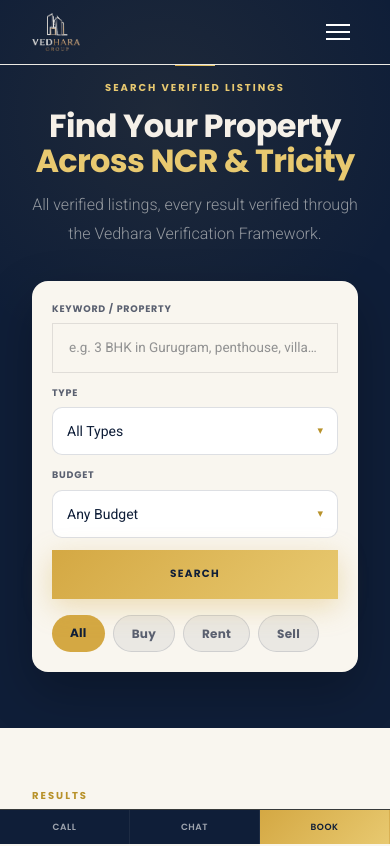
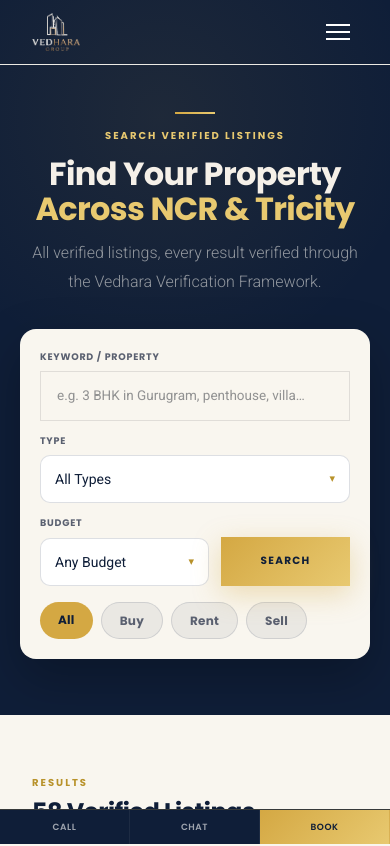
Before and after one commit to mohit1661-ai/Vedhara-Group-Supabase, a Next.js app: page /search in a window 390 px wide. Shown: the top 846 px of the page. Built offline with nearby package versions, Linux system fonts and the light colour scheme.

Commit message:
Search hero: fix eyebrow spacing so 'Search Verified Listings' clears the fixed header on mobile and tablet

```diff
--- a/app/search/page.tsx
+++ b/app/search/page.tsx
@@ -119,7 +119,7 @@ export default async function SearchPage({
       <JsonLd data={schema} />
 
       {/* Hero */}
-      <section style={{ background: "var(--navy)", padding: "64px 32px 56px", position: "relative", overflow: "hidden" }}>
+      <section className="page-hero" style={{ background: "var(--navy)", position: "relative", overflow: "hidden" }}>
         <div style={{ position: "absolute", top: "-20%", right: "-8%", width: 520, height: 520, borderRadius: "50%", background: "radial-gradient(circle,rgba(212,168,67,0.08) 0%,transparent 70%)", pointerEvents: "none" }} />
         <div style={{ maxWidth: 1100, margin: "0 auto", position: "relative", zIndex: 1 }}>
           <ScrollReveal>
```
